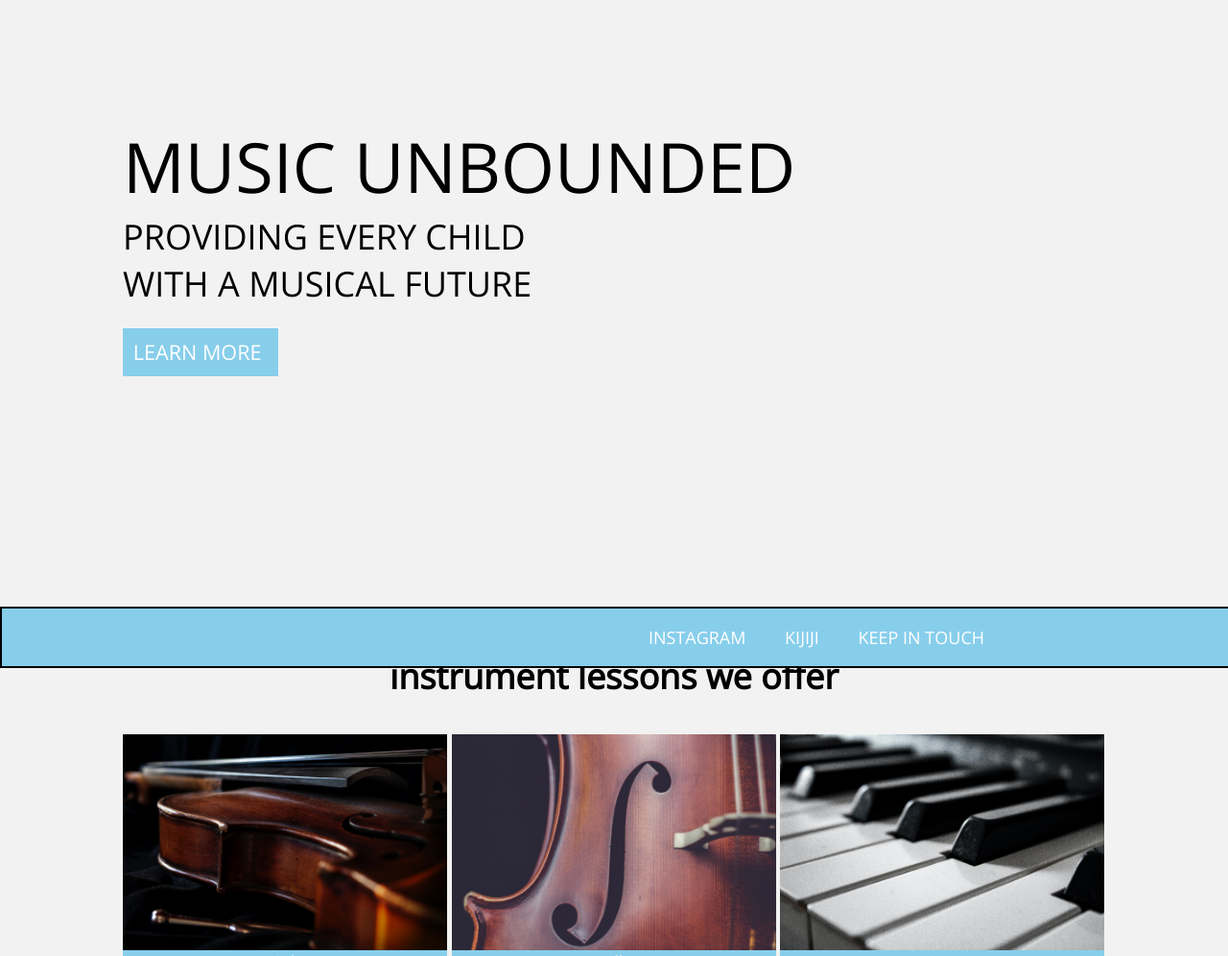
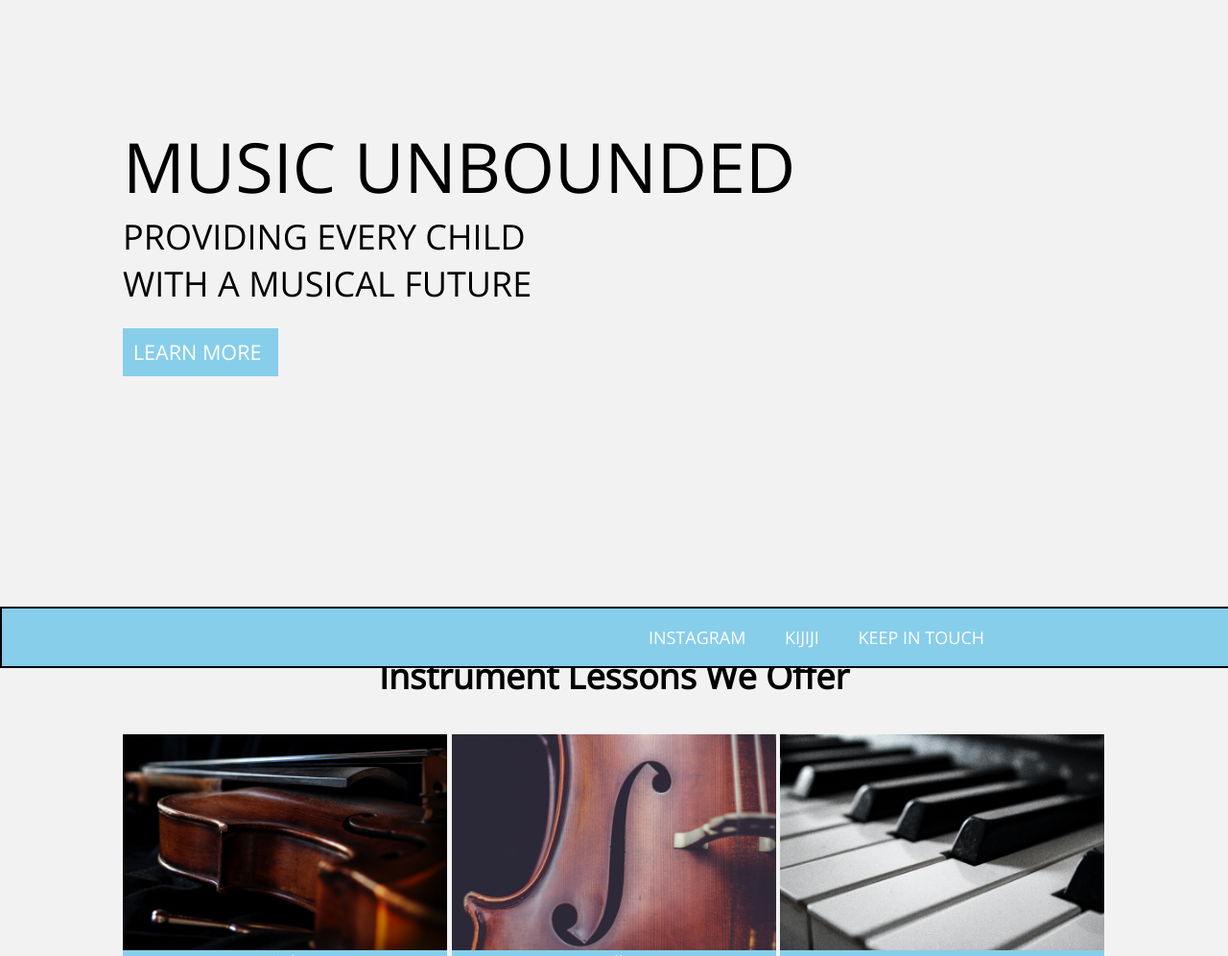
Before and after one commit to stevenning203/music-unbounded-website, a plain HTML site: page music-unbounded-website/index.html in a window 1280 px wide. Shown: the part 104-1100 px from the top of the page at 96% size. Drawn offline with nearby package versions, Linux system fonts and the light colour scheme.

Commit message:
Add files via upload
well i forgot some stuff but i think the capitalization should be good

```diff
--- a/music-unbounded-website/index.html
+++ b/music-unbounded-website/index.html
@@ -53,7 +53,7 @@
                     <a class = "primary_button" href = "http://www.musicunbounded.org/about">LEARN MORE</a>
                 </div>
                 <div id = "secondary_title">
-                    instrument lessons we offer
+                    Instrument Lessons We Offer
                 </div>
                 <div id = "instrument_catalog_wrapper">
                     <ul id = "instrument_catalog">
```
